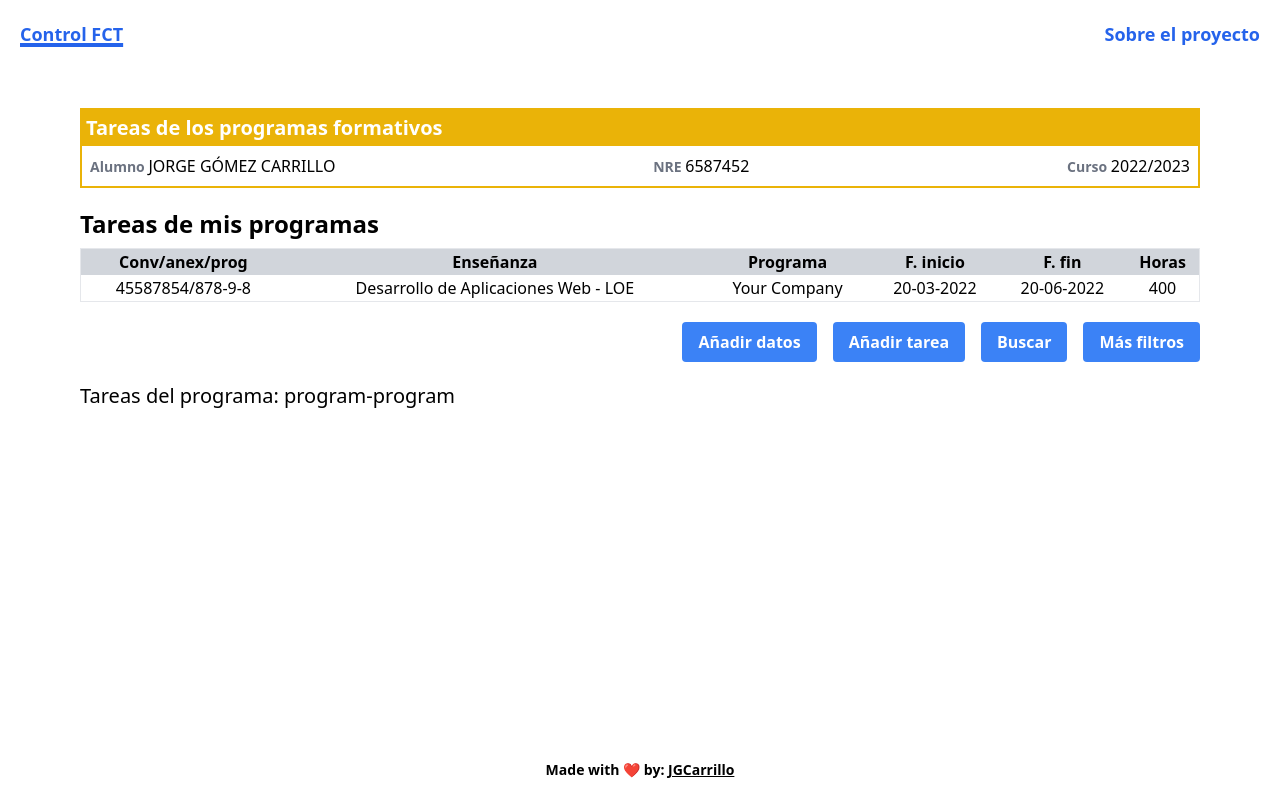
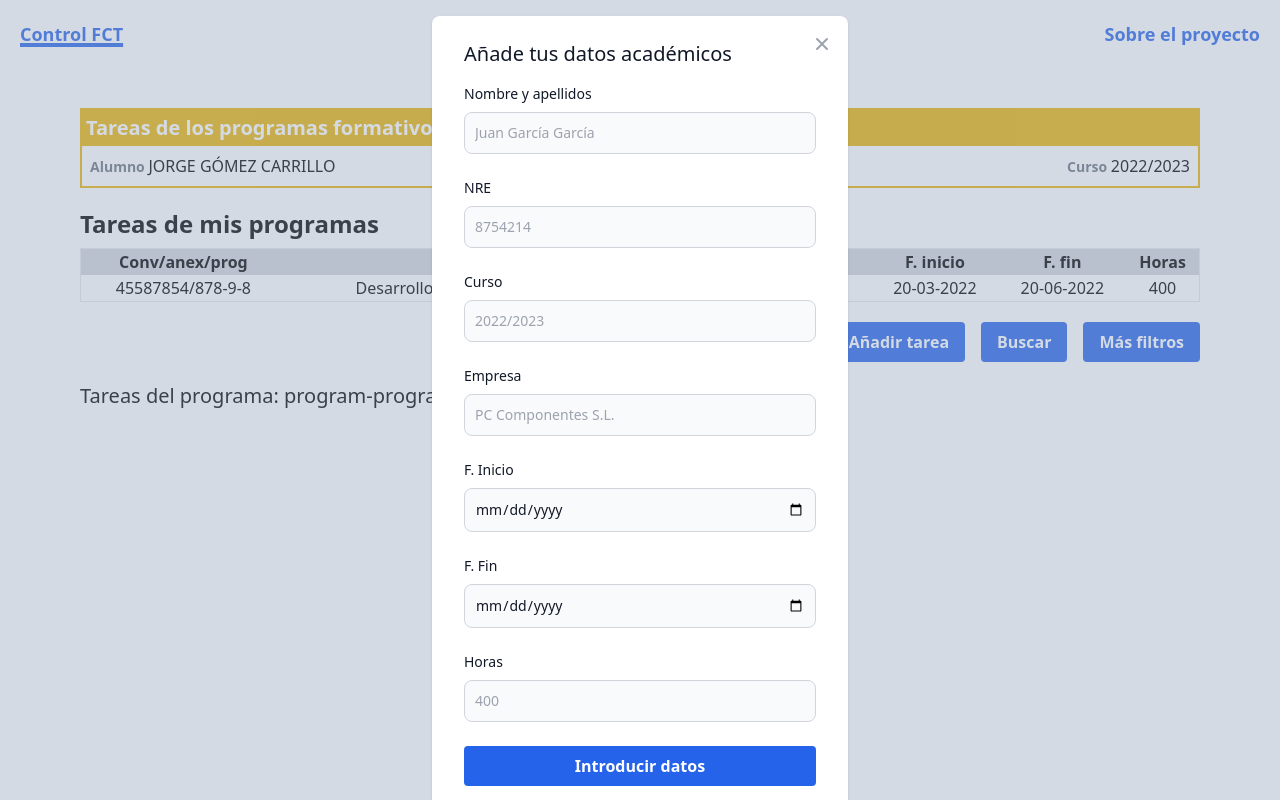
Before and after one commit to jgcarrillo/fct-control-vuejs, a Vue app: page / in a window 1280 px wide. Both pictures are taken after a click on the button "Añadir datos". Built offline with nearby package versions, Linux system fonts and the light colour scheme.

Commit message:
feat: add Modal component

```diff
--- /dev/null
+++ b/src/components/layout/TaskForm.vue
@@ -0,0 +1,45 @@
+<template>
+  <form class="space-y-6">
+    <div>
+      <label for="title" class="form-modal-label">Título</label>
+      <input type="text" name="title" id="title" class="form-modal-input" placeholder="Mi primera tarea" required />
+    </div>
+    <div>
+      <label for="description" class="form-modal-label">Descripción</label>
+      <textarea
+        name="description"
+        id="description"
+        placeholder="Escribe detalles sobre tu tarea..."
+        class="form-modal-input"
+      ></textarea>
+    </div>
+    <div>
+      <label for="startdate" class="form-modal-label">F. Inicio</label>
+      <input type="date" name="startdate" id="startdate" class="form-modal-input" required />
+    </div>
+    <div>
+      <label for="enddate" class="form-modal-label">F. Fin</label>
+      <input type="date" name="enddate" id="enddate" class="form-modal-input" required />
+    </div>
+    <div>
+      <label for="hours" class="form-modal-label">Horas</label>
+      <input type="number" name="hours" id="hours" placeholder="8" class="form-modal-input" required />
+    </div>
+    <base-button class="base-button w-full">Introducir tarea</base-button>
+  </form>
+</template>
+
+<script>
+import BaseButton from '../ui/BaseButton.vue';
+
+export default {
+  components: {
+    BaseButton,
+  },
+  methods: {
+    closeModal() {
+      this.$emit('close');
+    },
+  },
+};
+</script>
--- a/src/components/layout/TheNavbar.vue
+++ b/src/components/layout/TheNavbar.vue
@@ -1,11 +1,11 @@
 <template>
   <div class="w-full">
     <ul class="flex flex-row max-w-screen-xl p-5 mx-auto items-center justify-between">
-      <li class="nav-custom-link">
-        <base-button link to="/">Control FCT</base-button>
+      <li>
+        <base-button link to="/" class="nav-custom-link">Control FCT</base-button>
       </li>
-      <li class="nav-custom-link">
-        <base-button link to="/about">Sobre el proyecto</base-button>
+      <li>
+        <base-button link to="/about" class="nav-custom-link">Sobre el proyecto</base-button>
       </li>
     </ul>
   </div>
--- /dev/null
+++ b/src/components/layout/UserDataForm.vue
@@ -0,0 +1,48 @@
+<template>
+  <form class="space-y-6">
+    <div>
+      <label for="name" class="form-modal-label">Nombre y apellidos</label>
+      <input type="text" name="name" id="name" class="form-modal-input" placeholder="Juan García García" required />
+    </div>
+    <div>
+      <label for="nre" class="form-modal-label">NRE</label>
+      <input type="text" name="nre" id="nre" placeholder="8754214" class="form-modal-input" required />
+    </div>
+    <div>
+      <label for="year" class="form-modal-label">Curso</label>
+      <input type="text" name="year" id="year" placeholder="2022/2023" class="form-modal-input" required />
+    </div>
+    <div>
+      <label for="company" class="form-modal-label">Empresa</label>
+      <input type="text" name="company" id="company" placeholder="PC Componentes S.L." class="form-modal-input" required />
+    </div>
+    <div>
+      <label for="startdate" class="form-modal-label">F. Inicio</label>
+      <input type="date" name="startdate" id="startdate" class="form-modal-input" required />
+    </div>
+    <div>
+      <label for="enddate" class="form-modal-label">F. Fin</label>
+      <input type="date" name="enddate" id="enddate" class="form-modal-input" required />
+    </div>
+    <div>
+      <label for="hours" class="form-modal-label">Horas</label>
+      <input type="number" name="hours" id="hours" placeholder="400" class="form-modal-input" required />
+    </div>
+    <base-button class="base-button w-full">Introducir datos</base-button>
+  </form>
+</template>
+
+<script>
+import BaseButton from '../ui/BaseButton.vue';
+
+export default {
+  components: {
+    BaseButton,
+  },
+  methods: {
+    closeModal() {
+      this.$emit('close');
+    },
+  },
+};
+</script>
--- a/src/components/tasks/TaskForm.vue
+++ b/src/components/tasks/TaskData.vue
@@ -1,5 +1,5 @@
 <template>
-  <div class="flex flex-row mb-5">
+  <div class="flex flex-col mb-5">
     <h2 class="text-xl">Tareas del programa: {{ program }}</h2>
   </div>
 </template>
--- a/src/components/tasks/TaskFilters.vue
+++ b/src/components/tasks/TaskFilters.vue
@@ -1,12 +1,52 @@
 <template>
   <div class="flex flex-row justify-end space-x-4 mb-5">
-    <base-button>Añadir datos</base-button>
-    <base-button>Añadir tarea</base-button>
-    <base-button>Buscar</base-button>
-    <base-button>Más filtros</base-button>
+    <base-button class="base-button" id="data" @click="handleOpen('data', $event)">Añadir datos</base-button>
+    <base-button class="base-button" id="task" @click="handleOpen('task', $event)">Añadir tarea</base-button>
+    <base-button class="base-button">Buscar</base-button>
+    <base-button class="base-button">Más filtros</base-button>
   </div>
+
+  <base-modal :show="isOpenData" @close="handleCloseData" title="Añade tus datos académicos">
+    <user-data-form></user-data-form>
+  </base-modal>
+  <base-modal :show="isOpenTask" @close="handleCloseTask" title="Introduce una tarea">
+    <task-form></task-form>
+  </base-modal>
 </template>
 
 <script>
-export default {};
+import BaseModal from '../ui/BaseModal.vue';
+import UserDataForm from '../layout/UserDataForm.vue';
+import TaskForm from '../layout/TaskForm.vue';
+
+export default {
+  components: {
+    BaseModal,
+    UserDataForm,
+    TaskForm,
+  },
+  data() {
+    return {
+      isOpenData: false,
+      isOpenTask: false,
+    };
+  },
+  methods: {
+    handleCloseData(e) {
+      console.log(e);
+      this.isOpenData = false;
+    },
+    handleCloseTask() {
+      this.isOpenTask = false;
+    },
+    handleOpen(id, evt) {
+      if (evt.target.id === 'data') {
+        this.isOpenData = true;
+      }
+      if (evt.target.id === 'task') {
+        this.isOpenTask = true;
+      }
+    },
+  },
+};
 </script>
--- a/src/components/ui/BaseButton.vue
+++ b/src/components/ui/BaseButton.vue
@@ -1,11 +1,8 @@
 <template>
-  <button
-    v-if="!link"
-    class="text-sm md:text-base bg-blue-500 hover:bg-blue-600 text-white font-bold py-2 px-4 rounded transition duration-300"
-  >
+  <button v-if="!link" :cass="mode">
     <slot></slot>
   </button>
-  <router-link v-else :to="to">
+  <router-link v-else :to="to" :class="mode">
     <slot></slot>
   </router-link>
 </template>
@@ -13,6 +10,11 @@
 <script>
 export default {
   props: {
+    mode: {
+      type: String,
+      required: false,
+      default: null,
+    },
     link: {
       type: Boolean,
       required: false,
--- /dev/null
+++ b/src/components/ui/BaseModal.vue
@@ -0,0 +1,52 @@
+<template>
+  <teleport to="body">
+    <div v-if="show" class="fixed top-0 right-0 left-0 z-50 w-full h-full md:inset-0 bg-slate-400 bg-opacity-40">
+      <transition name="modal">
+        <div class="relative p-4 max-w-md mx-auto">
+          <!-- Modal content -->
+          <div class="relative bg-white rounded-lg shadow dark:bg-gray-700">
+            <button
+              type="button"
+              class="absolute top-3 right-2.5 text-gray-400 bg-transparent hover:bg-gray-200 hover:text-gray-900 rounded-lg text-sm p-1.5 ml-auto inline-flex items-center dark:hover:bg-gray-800 dark:hover:text-white transition duration-300"
+              @click="closeModal"
+            >
+              <svg aria-hidden="true" class="w-5 h-5" fill="currentColor" viewBox="0 0 20 20" xmlns="http://www.w3.org/2000/svg">
+                <path
+                  fill-rule="evenodd"
+                  d="M4.293 4.293a1 1 0 011.414 0L10 8.586l4.293-4.293a1 1 0 111.414 1.414L11.414 10l4.293 4.293a1 1 0 01-1.414 1.414L10 11.414l-4.293 4.293a1 1 0 01-1.414-1.414L8.586 10 4.293 5.707a1 1 0 010-1.414z"
+                  clip-rule="evenodd"
+                ></path>
+              </svg>
+            </button>
+            <div class="py-6 px-6 lg:px-8">
+              <h3 class="mb-4 text-xl font-medium text-gray-900 dark:text-white">{{ title }}</h3>
+              <slot></slot>
+            </div>
+          </div>
+        </div>
+      </transition>
+    </div>
+  </teleport>
+</template>
+
+<script>
+export default {
+  props: {
+    show: {
+      type: Boolean,
+      required: true,
+    },
+    title: {
+      type: String,
+      required: true,
+      default: null,
+    },
+  },
+  emits: ['close'],
+  methods: {
+    closeModal() {
+      this.$emit('close');
+    },
+  },
+};
+</script>
--- a/src/index.css
+++ b/src/index.css
@@ -13,3 +13,15 @@
 .footer-text {
   @apply text-sm font-bold;
 }
+
+.base-button {
+  @apply text-sm md:text-base bg-blue-600 hover:bg-blue-500 text-white font-bold py-2 px-4 rounded transition duration-300;
+}
+
+.form-modal-label {
+  @apply block mb-2 text-sm font-medium text-gray-900 dark:text-gray-300;
+}
+
+.form-modal-input {
+  @apply bg-gray-50 border border-gray-300 text-gray-900 text-sm rounded-lg focus:ring-blue-500 focus:border-blue-500 block w-full p-2.5 dark:bg-gray-600 dark:border-gray-500 dark:placeholder-gray-400 dark:text-white;
+}
--- a/src/views/TasksView.vue
+++ b/src/views/TasksView.vue
@@ -10,20 +10,20 @@
       hours="400"
     ></the-user>
     <task-filters></task-filters>
-    <task-form program="program-program"></task-form>
+    <task-data program="program-program"></task-data>
   </div>
 </template>
 
 <script>
 import TaskFilters from '../components/tasks/TaskFilters.vue';
-import TaskForm from '../components/tasks/TaskForm.vue';
+import TaskData from '../components/tasks/TaskData.vue';
 import TheData from '../components/layout/TheData.vue';
 import TheUser from '../components/layout/TheUser.vue';
 
 export default {
   components: {
     TaskFilters,
-    TaskForm,
+    TaskData,
     TheData,
     TheUser,
   },
```
